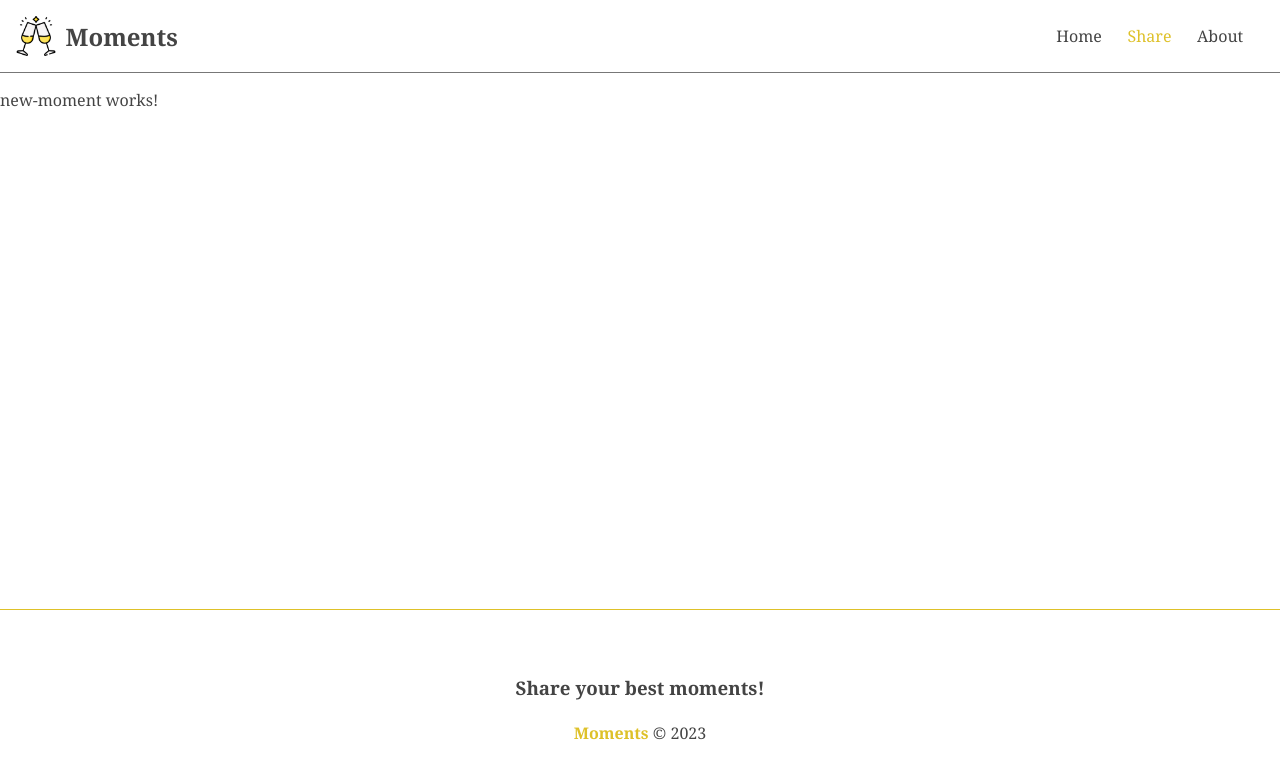
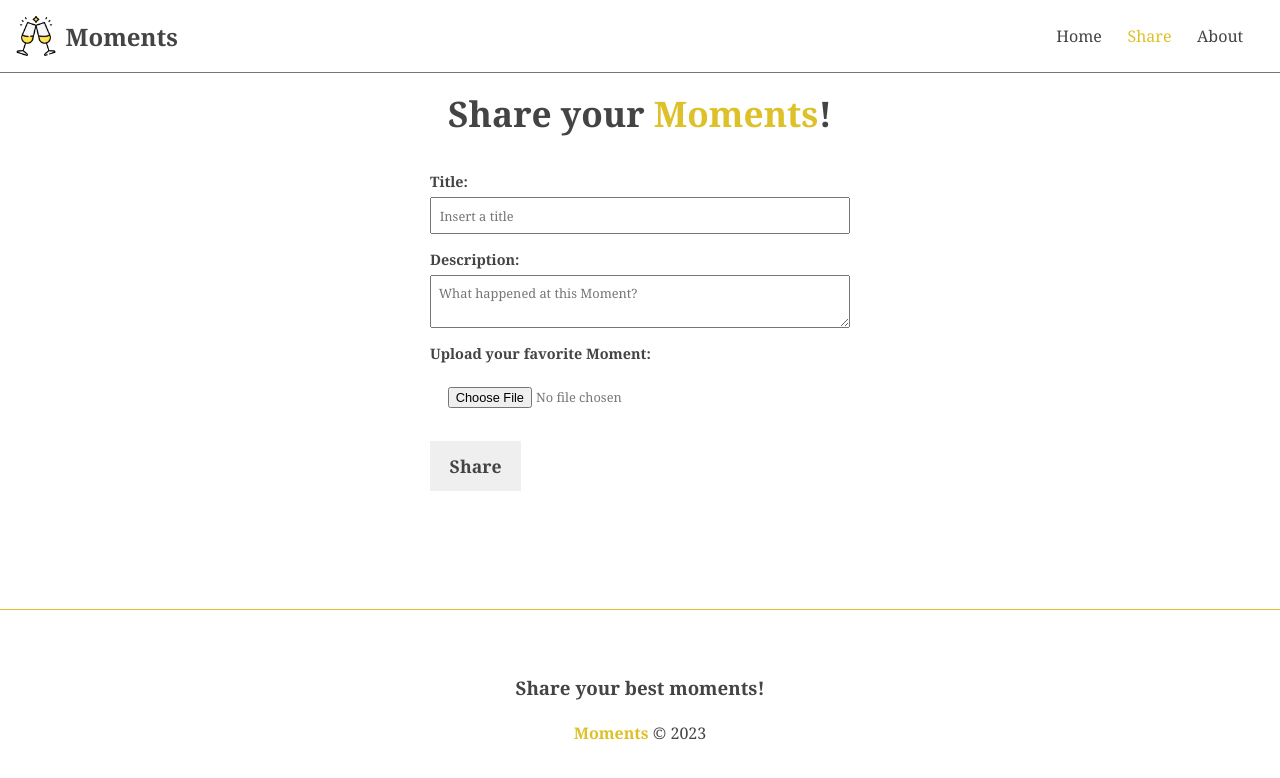
Before and after one commit to jhschier/moments, an Angular app: page /moments/new in a window 1280 px wide. Shown: the top 778 px of the page. Built offline with nearby package versions, Linux system fonts and the light colour scheme.

Commit message:
adding new-moment and moment-form components, fixing styles

```diff
--- a/src/app/app.module.ts
+++ b/src/app/app.module.ts
@@ -11,6 +11,7 @@ import { FooterComponent } from './components/footer/footer.component';
 import { AboutComponent } from './components/pages/about/about.component';
 import { HomeComponent } from './components/pages/home/home.component';
 import { NewMomentComponent } from './components/pages/new-moment/new-moment.component';
+import { MomentFormComponent } from './components/moment-form/moment-form.component';
 
 @NgModule({
   declarations: [
@@ -20,6 +21,7 @@ import { NewMomentComponent } from './components/pages/new-moment/new-moment.com
     AboutComponent,
     HomeComponent,
     NewMomentComponent,
+    MomentFormComponent,
   ],
   imports: [BrowserModule, AppRoutingModule],
   providers: [provideClientHydration()],
--- /dev/null
+++ b/src/app/components/moment-form/moment-form.component.html
@@ -0,0 +1,15 @@
+<form>
+  <div class="form-group">
+    <label for="title">Title:</label>
+    <input type="text" placeholder="Insert a title" required />
+  </div>
+  <div class="form-group">
+    <label for="description">Description:</label>
+    <textarea required placeholder="What happened at this Moment?"></textarea>
+  </div>
+  <div class="form-group">
+    <label for="image">Upload your favorite Moment:</label>
+    <input class="fileBtn" type="file" />
+  </div>
+  <input type="submit" value="{{ btnText }}" />
+</form>
--- a/src/app/components/pages/new-moment/new-moment.component.css
+++ b/src/app/components/pages/new-moment/new-moment.component.css
@@ -0,0 +1,9 @@
+h2 {
+    text-align: center;
+    margin-bottom: 1em;
+    font-size: 2.2em;
+}
+
+h2 span {
+    color: #dec129;
+}
--- a/src/app/components/pages/new-moment/new-moment.component.html
+++ b/src/app/components/pages/new-moment/new-moment.component.html
@@ -1 +1,2 @@
-<p>new-moment works!</p>
+<h2>Share your <span>Moments</span>!</h2>
+<app-moment-form [btnText]="btnText"></app-moment-form>
--- a/src/app/components/pages/new-moment/new-moment.component.ts
+++ b/src/app/components/pages/new-moment/new-moment.component.ts
@@ -3,8 +3,8 @@ import { Component } from '@angular/core';
 @Component({
   selector: 'app-new-moment',
   templateUrl: './new-moment.component.html',
-  styleUrl: './new-moment.component.css'
+  styleUrl: './new-moment.component.css',
 })
 export class NewMomentComponent {
-
+  btnText = 'Share';
 }
--- a/src/styles.css
+++ b/src/styles.css
@@ -15,3 +15,53 @@ a {
 a:hover {
     color: #dec129;
 }
+
+/* Form */
+
+
+form {
+    width: 420px;
+    margin: 0 auto;
+
+}
+
+.form-group {
+    display: flex;
+    flex-direction: column;
+    margin-bottom: 1em;
+}
+
+.form-group label {
+    font-weight: bold;
+    font-size: .9em;
+    margin-bottom: .4em;
+}
+
+.form-group input,
+.form-group textarea {
+    padding: .6em;
+    color: #777;
+    font-size: 0.8em;
+}
+
+input[type="submit"] {
+    background-color: #efefef;
+    border: 2px solid transparent;
+    padding: 0.6em 1em;
+    font-weight: bold;
+    font-size: 1.1em;
+    cursor: pointer;
+    transition: 0.4s;
+}
+
+input[type="submit"]:hover {
+
+    color: #dec129;
+    border-color: #dec129;
+    background-color: transparent;
+
+}
+
+.fileBtn {
+    margin: 10px;
+}
```
Also changed, not shown: src/app/components/moment-form/moment-form.component.ts (added, +10 -0 lines), src/app/components/moment-form/moment-form.component.css (added), 1 other file (tests, documents, lock files or other folders).
